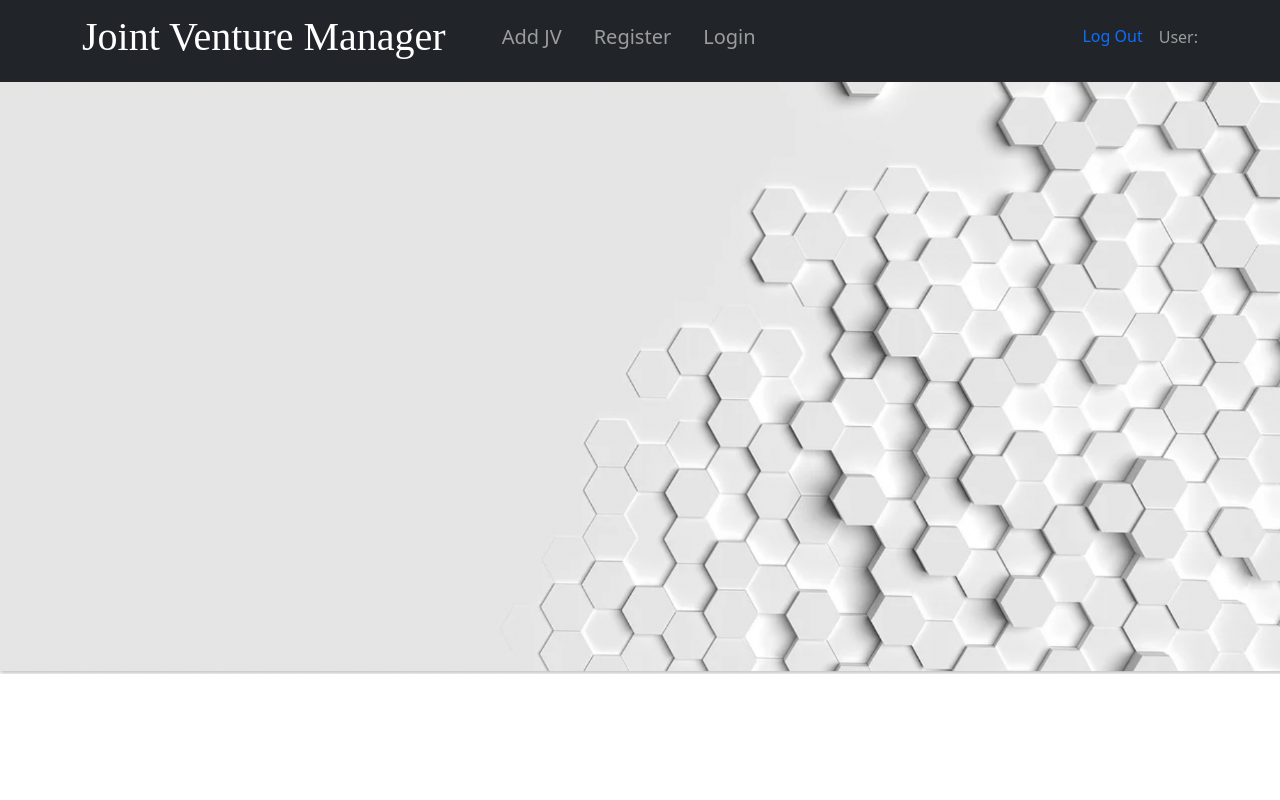
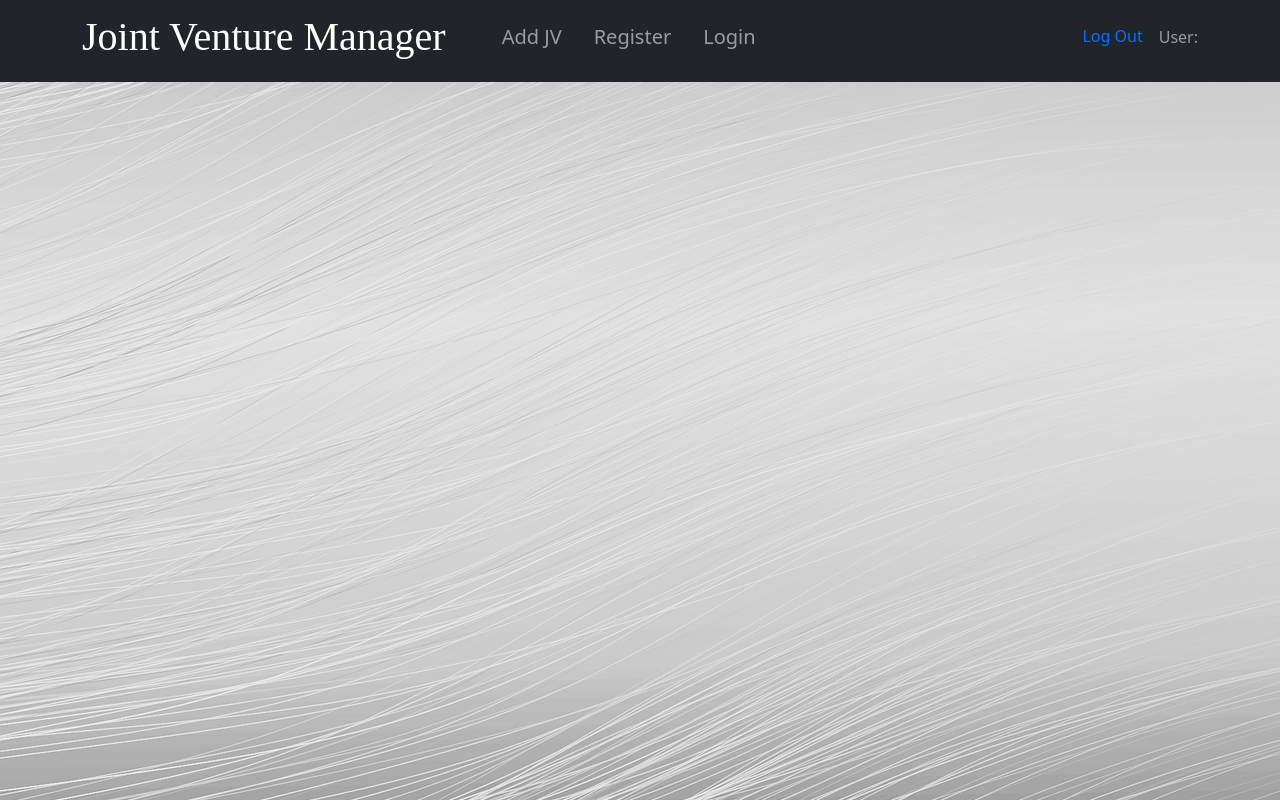
Before and after one commit to pqasmi/JV_Manager_Frontend, a React (Create React App) app in the folder jv_manager_fe/: page / in a window 1280 px wide. Built offline with nearby package versions, Linux system fonts and the light colour scheme; no server answers.

Commit message:
updated background picture

```diff
--- a/jv_manager_fe/src/App.css
+++ b/jv_manager_fe/src/App.css
@@ -1,7 +1,6 @@
 .header {
 
-  font-family: 'Chango', cursive;
-  font-size: 100px;
+font-family: 'Press Start 2P', cursive;
 
 }
 
--- a/jv_manager_fe/src/NewJv.js
+++ b/jv_manager_fe/src/NewJv.js
@@ -125,7 +125,7 @@ console.log("handle submit clicked")
         <Button variant="danger" size="sm" className="button"onClick={this.props.hideNewJv}>Hide</Button>
         </Form.Group>
         <Form.Group as={Col} md="4" controlId="validationCustom01">
-          <Form.Label htmlFor="sales">Link to Logo</Form.Label>
+          <Form.Label htmlFor="sales">Sales</Form.Label>
           <Form.Control
 
             type="text"
--- a/jv_manager_fe/src/index.css
+++ b/jv_manager_fe/src/index.css
@@ -5,7 +5,8 @@ body {
     sans-serif;
   -webkit-font-smoothing: antialiased;
   -moz-osx-font-smoothing: grayscale;
-  background-image: url(./grey1.png);
+  background-image: url(./grey.png);
+  background-color: darksalmon;
   background-repeat: no-repeat;
   background-size: cover;
   height: 100%;
```
